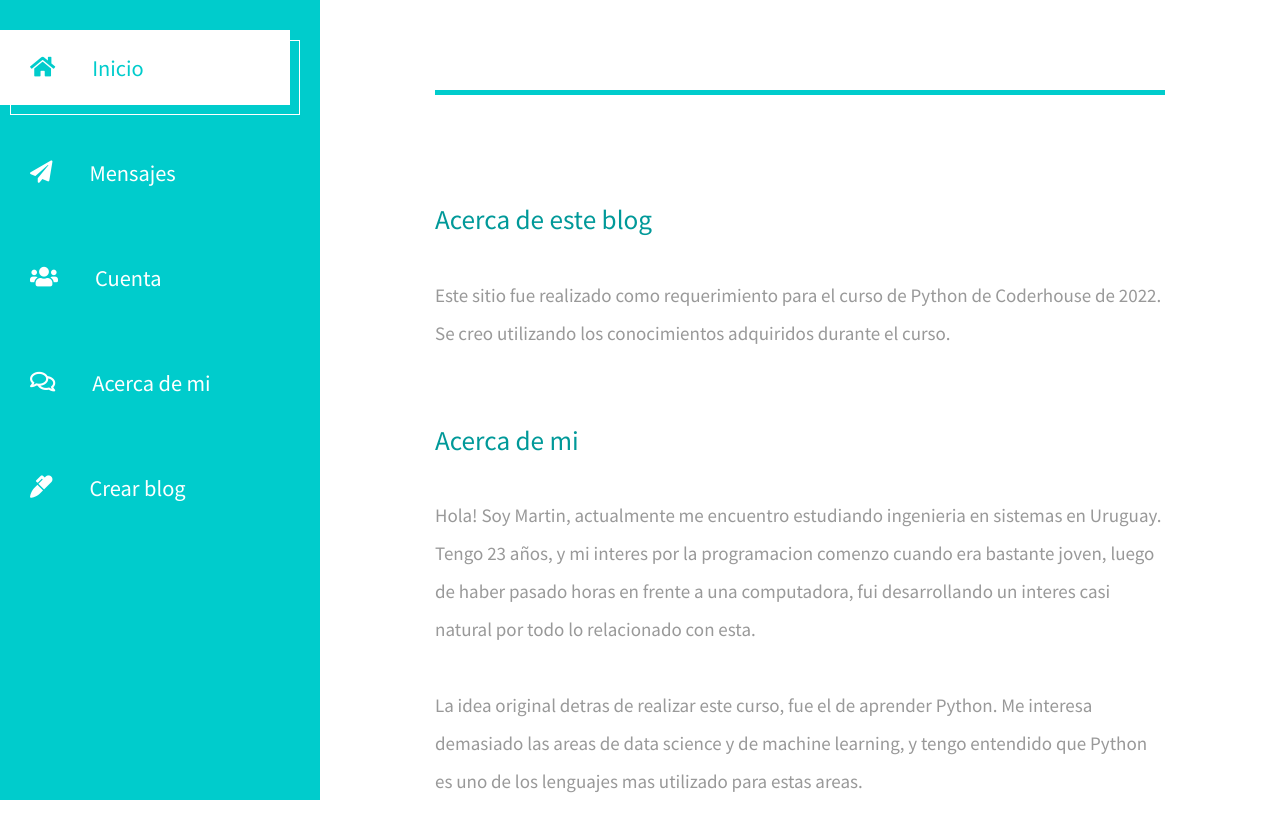
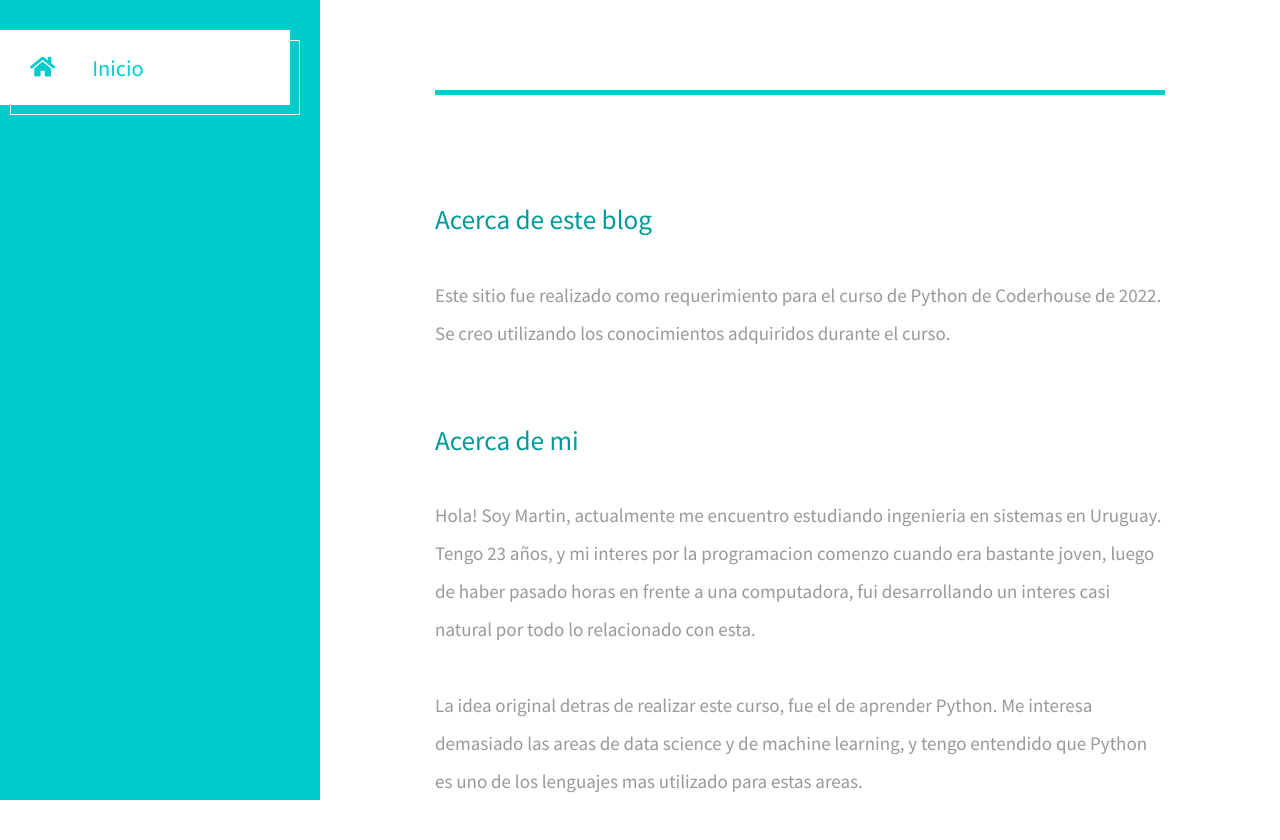
Before and after one commit to aristovmartin/entrega_final, a Django app: page /about in a window 1280 px wide. Shown: the top 840 px of the page. Run offline with Django 4.2, Linux system fonts and the light colour scheme; some libraries are stand-ins or nearby versions.

Commit message:
Cambio html about_me

```diff
--- a/entregaFinal/blogApp/templates/about_me.html
+++ b/entregaFinal/blogApp/templates/about_me.html
@@ -22,22 +22,6 @@
                     <li class="tm-nav-item active"><a href="{% url 'inicio' %}" class="tm-nav-link">
                         <i class="fas fa-home"></i>
                         Inicio
-                    </a></li>
-                    <li class="tm-nav-item"><a href="{% url 'mensajes' %}" class="tm-nav-link">
-                        <i class="fas fa-paper-plane"></i>
-                        Mensajes
-                    </a></li>
-                    <li class="tm-nav-item"><a href="{% url 'cuentas' %}" class="tm-nav-link">
-                        <i class="fas fa-users"></i>
-                        Cuenta
-                    </a></li>
-                    <li class="tm-nav-item"><a href="{% url 'about' %}" class="tm-nav-link">
-                        <i class="far fa-comments"></i>
-                        Acerca de mi
-                    </a></li>
-                    <li class="tm-nav-item"><a href="{% url 'crear_blog' %}" class="tm-nav-link">
-                        <i class="fas fa-marker"></i>
-                        Crear blog
                     </a></li>
             </nav>
     </header>
```
Also changed, not shown: entregaFinal/media/blogs/paisaje-800x409_WN4g6nT.jpg (added), entregaFinal/media/blogs/paisaje-digital-en-atardecer_2560x1440_xtrafondos.com_pRpfnDS.jpg (added).
